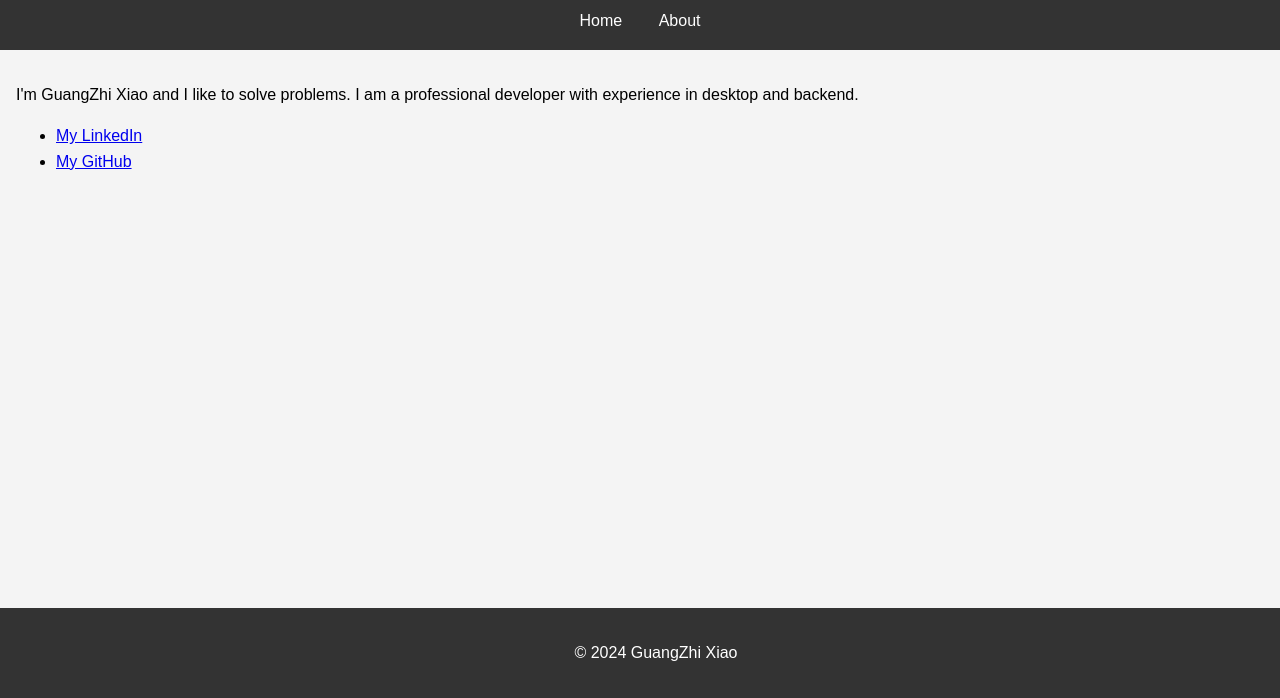
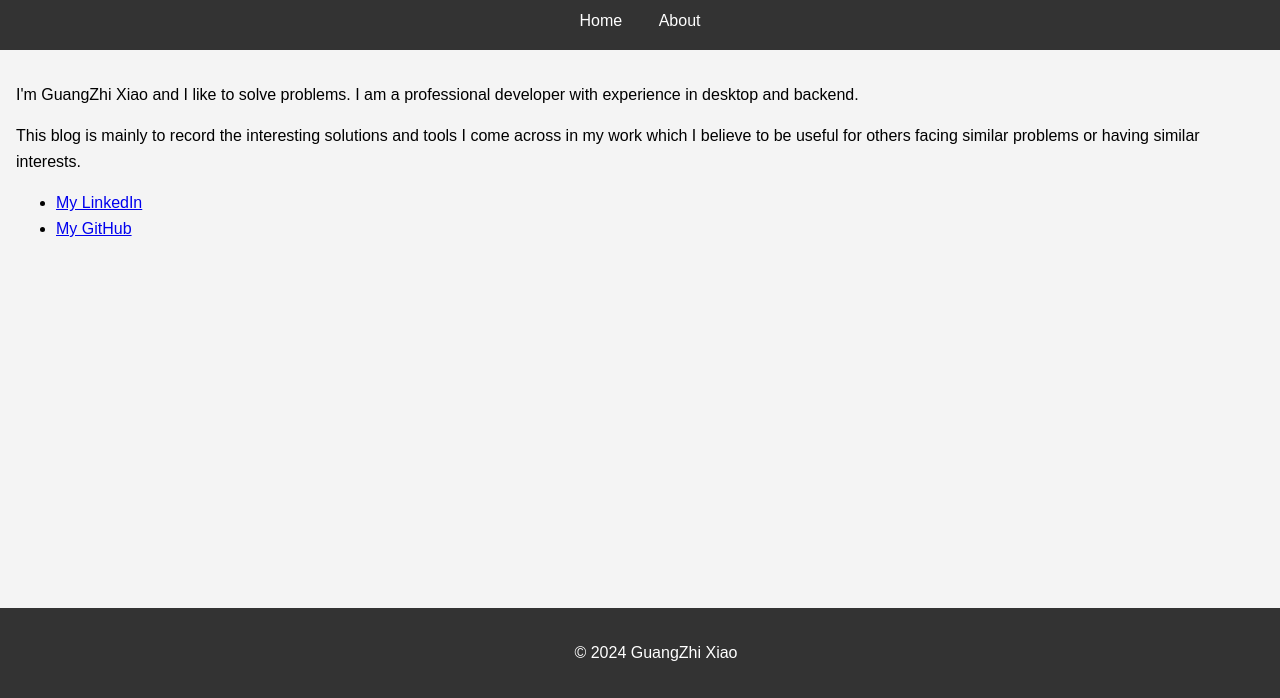
Before and after one commit to xiaogz/xiaogz.github.io, a website: page about.html in a window 1280 px wide. Shown: the part 102-800 px from the top of the page. Drawn offline with Linux system fonts and the light colour scheme.

Commit message:
Update About page

```diff
--- a/about.html
+++ b/about.html
@@ -16,6 +16,7 @@
     </header>
     <main>
         <p>I'm GuangZhi Xiao and I like to solve problems. I am a professional developer with experience in desktop and backend.<br></p>
+        <p>This blog is mainly to record the interesting solutions and tools I come across in my work which I believe to be useful for others facing similar problems or having similar interests.<br></p>
         <ul>
             <li><a href="https://www.linkedin.com/in/xiaogz">My LinkedIn</a></li>
             <li><a href="https://github.com/xiaogz">My GitHub</a></li>
```
